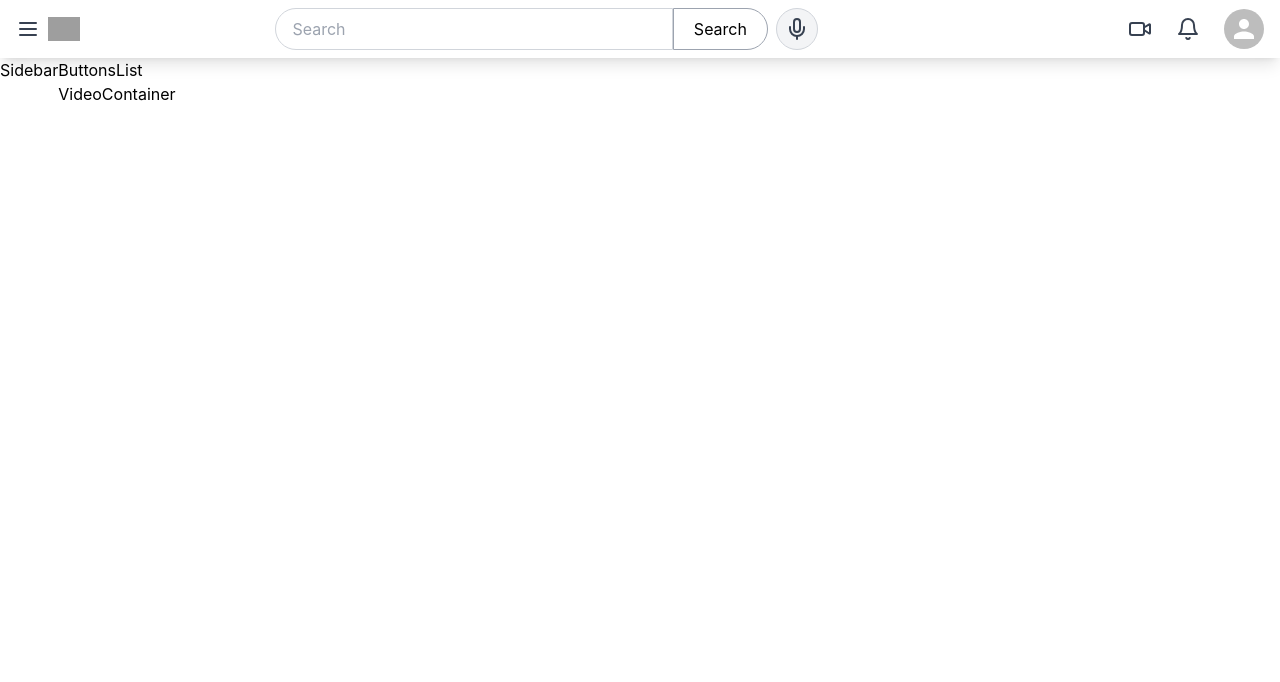
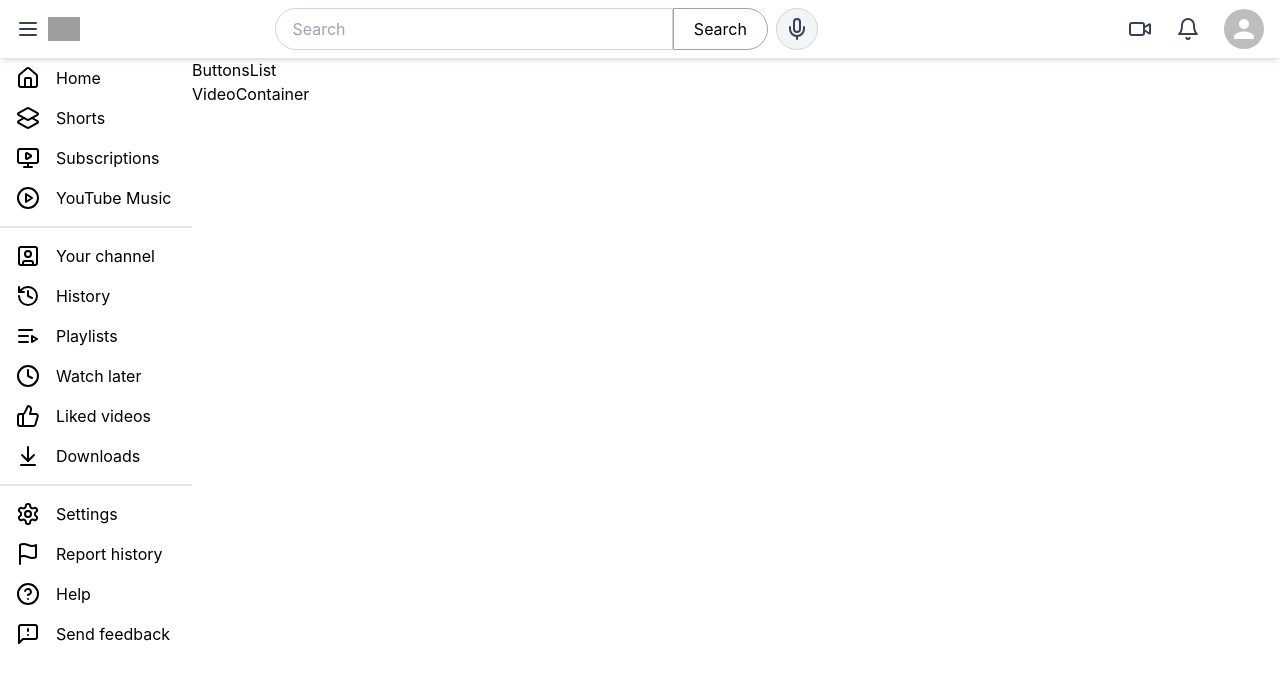
Before and after one commit to Santhosh-S14/youtube-clone, a React (Create React App) app: page / in a window 1280 px wide. Shown: the top 682 px of the page. Built offline with nearby package versions, Linux system fonts and the light colour scheme; grey boxes are pictures that could not be loaded.

Commit message:
feature: setup sidebar

```diff
--- a/src/components/Header.js
+++ b/src/components/Header.js
@@ -4,7 +4,7 @@
 
 const Header = () => {
   return (
-    <div className="grid grid-flow-col px-4 py-2 shadow-lg">
+    <div className="grid grid-flow-col px-4 py-2 shadow-md">
       <div className="col-span-1 flex items-center">
         <Menu size={24} className="text-gray-700 cursor-pointer" />
         <img
--- a/src/components/Sidebar.js
+++ b/src/components/Sidebar.js
@@ -1,7 +1,116 @@
 import React from "react";
+import {
+  Home,
+  Layers2,
+  MonitorPlay,
+  CirclePlay,
+  SquareUser,
+  History,
+  ListVideo,
+  Clock,
+  ThumbsUp,
+  ArrowDownToLine,
+  Settings,
+  Flag,
+  MessageSquareWarning,
+  HelpCircle,
+} from "lucide-react";
 
 const Sidebar = () => {
-  return <div>Sidebar</div>;
+  return (
+    <div className="w-48">
+      <ul className="pb-2 px-2">
+        <li className="cursor-pointer rounded-xl hover:bg-gray-200">
+          <div className="flex space-x-4 p-2">
+            <Home />
+            <p>Home</p>
+          </div>
+        </li>
+        <li className="cursor-pointer rounded-xl hover:bg-gray-200">
+          <div className="flex space-x-4 p-2">
+            <Layers2 />
+            <p>Shorts</p>
+          </div>
+        </li>
+        <li className="cursor-pointer rounded-xl hover:bg-gray-200">
+          <div className="flex space-x-4 p-2">
+            <MonitorPlay />
+            <p>Subscriptions</p>
+          </div>
+        </li>
+        <li className="cursor-pointer rounded-xl hover:bg-gray-200">
+          <div className="flex space-x-4 p-2">
+            <CirclePlay />
+            <p>YouTube Music</p>
+          </div>
+        </li>
+      </ul>
+      <ul className="border-t-2 border-t-gray-200 pt-2 pb-2 px-2">
+        <li className="cursor-pointer rounded-xl hover:bg-gray-200">
+          <div className="flex space-x-4 p-2">
+            <SquareUser />
+            <p>Your channel</p>
+          </div>
+        </li>
+        <li className="cursor-pointer rounded-xl hover:bg-gray-200">
+          <div className="flex space-x-4 p-2">
+            <History />
+            <p>History</p>
+          </div>
+        </li>
+        <li className="cursor-pointer rounded-xl hover:bg-gray-200">
+          <div className="flex space-x-4 p-2">
+            <ListVideo />
+            <p>Playlists</p>
+          </div>
+        </li>
+        <li className="cursor-pointer rounded-xl hover:bg-gray-200">
+          <div className="flex space-x-4 p-2">
+            <Clock />
+            <p>Watch later</p>
+          </div>
+        </li>
+        <li className="cursor-pointer rounded-xl hover:bg-gray-200">
+          <div className="flex space-x-4 p-2">
+            <ThumbsUp />
+            <p>Liked videos</p>
+          </div>
+        </li>
+        <li className="cursor-pointer rounded-xl hover:bg-gray-200">
+          <div className="flex space-x-4 p-2">
+            <ArrowDownToLine />
+            <p>Downloads</p>
+          </div>
+        </li>
+      </ul>
+      <ul className="border-t-2 border-t-gray-200 pt-2 pb-2 px-2">
+        <li className="cursor-pointer rounded-xl hover:bg-gray-200">
+          <div className="flex space-x-4 p-2">
+            <Settings />
+            <p>Settings</p>
+          </div>
+        </li>
+        <li className="cursor-pointer rounded-xl hover:bg-gray-200">
+          <div className="flex space-x-4 p-2">
+            <Flag />
+            <p>Report history</p>
+          </div>
+        </li>
+        <li className="cursor-pointer rounded-xl hover:bg-gray-200">
+          <div className="flex space-x-4 p-2">
+            <HelpCircle />
+            <p>Help</p>
+          </div>
+        </li>
+        <li className="cursor-pointer rounded-xl hover:bg-gray-200">
+          <div className="flex space-x-4 p-2">
+            <MessageSquareWarning />
+            <p>Send feedback</p>
+          </div>
+        </li>
+      </ul>
+    </div>
+  );
 };
 
 export default Sidebar;
```
